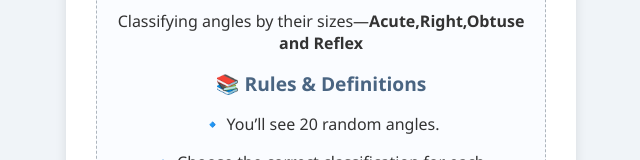
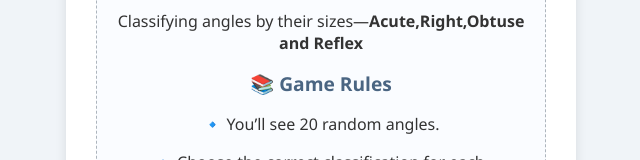
Before and after one commit to Scribble-Works/B7.3.1.1.1, a plain HTML site: page index.html in a window 1280 px wide. Shown: the part 312-472 px from the top of the page, without its empty margins (319-959 px from the left). Drawn offline with Linux system fonts and the light colour scheme.

Commit message:
modified

```diff
--- a/index.html
+++ b/index.html
@@ -14,7 +14,7 @@
             <h2>B7.3.1.1.1</h2>
             <p>Classifying angles by their sizes—<strong>Acute,Right,Obtuse and Reflex</strong></p>
 
-            <h3>📚 Rules & Definitions</h3>
+            <h3>📚 Game Rules</h3>
 
             <p>🔹 You’ll see 20 random angles.</p>
             <p>🔹 Choose the correct classification for each.</p>
```
